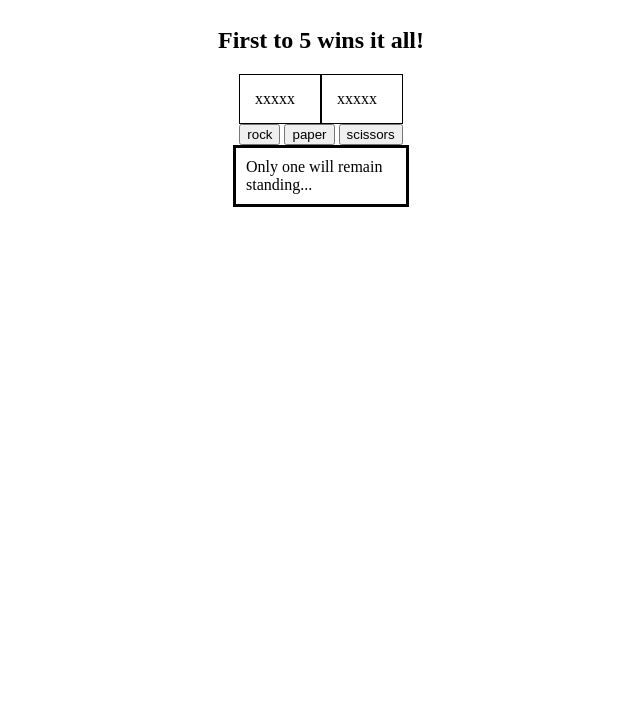
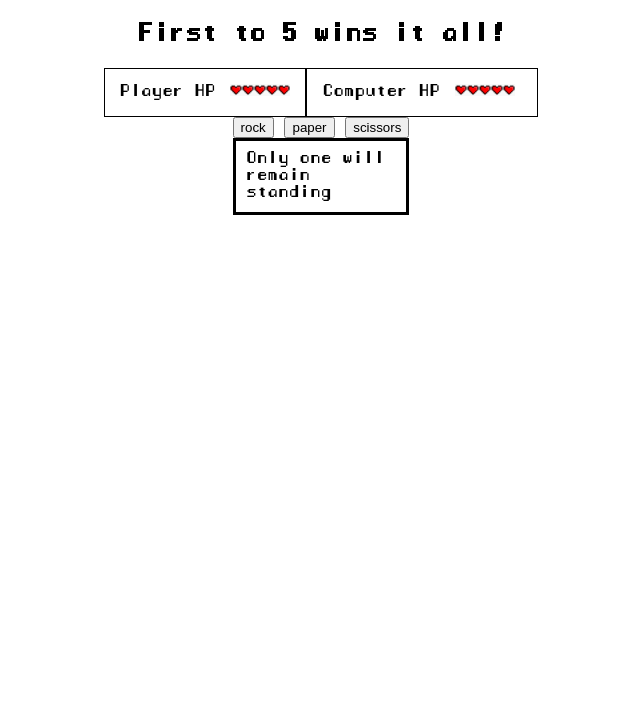
Before and after one commit to blueberryhan/rock-paper-scissors, a plain HTML site: page index.html in a window 1280 px wide. Shown: the part 81-800 px from the top of the page, without its empty margins (319-959 px from the left). Drawn offline with Linux system fonts and the light colour scheme.

Commit message:
add heart icons for hp and video game font

```diff
--- a/index.html
+++ b/index.html
@@ -12,18 +12,20 @@
     <h2>First to 5 wins it all!</h2>
     <div class="scores">
         <div class="player-score">
-            <div>x</div>
-            <div>x</div>
-            <div>x</div>
-            <div>x</div>
-            <div>x</div>
+            Player HP
+            <div class="player-hp-icon"><img src="heart.png" alt="heart-icon" class="hp-heart"></div>
+            <div><img src="heart.png" alt="heart-icon" class="hp-heart"></div>
+            <div><img src="heart.png" alt="heart-icon" class="hp-heart"></div>
+            <div><img src="heart.png" alt="heart-icon" class="hp-heart"></div>
+            <div><img src="heart.png" alt="heart-icon" class="hp-heart"></div>
         </div>
         <div class="computer-score">
-            <div>x</div>
-            <div>x</div>
-            <div>x</div>
-            <div>x</div>
-            <div>x</div>
+            Computer HP
+            <div class="player-hp-icon"><img src="heart.png" alt="heart-icon" class="hp-heart"></div>
+            <div><img src="heart.png" alt="heart-icon" class="hp-heart"></div>
+            <div><img src="heart.png" alt="heart-icon" class="hp-heart"></div>
+            <div><img src="heart.png" alt="heart-icon" class="hp-heart"></div>
+            <div><img src="heart.png" alt="heart-icon" class="hp-heart"></div>
         </div>
     </div>
     <div class="buttons">
--- a/script.js
+++ b/script.js
@@ -70,19 +70,20 @@ function playRound(playerSelection, computerSelection) {
     console.log(totalPlayerScore);
     roundEnd();
     return `you win, good job! im proud of you. you chose rock,
-    and the computer chose scissors. your huge, hard rock completely
-    pounded those flimsy scissors. now, the computer wont be coming home
+    and the computer chose scissors. your huge, hard rock
+    pounded those flimsy scissors hard. now, the computer wont be coming home
     to his children.`;
 
 } else if (playerSelection === 'rock' && computerSelection === 'rock') {
-    return 'it\'s a tie. you both chose rock.';
+    return 'it\'s a tie. you both chose rock. ram ranch really rocks';
 
 } else if (playerSelection === 'paper' && computerSelection === 'rock') {
     computerScore.removeChild(computerScore.lastElementChild);
     totalPlayerScore++;
     console.log(totalPlayerScore);
     roundEnd();
-    return `you win! you chose paper, and the computer chose rock. good job.`;
+    return `you win! you chose paper, and the computer chose rock. the paper
+    was a copy of a zootopia fanfiction. it read the paper and gave up on life.`;
 
 } else if (playerSelection === 'paper' && computerSelection === 'scissors') {
     playerScore.removeChild(playerScore.lastElementChild);
@@ -93,22 +94,27 @@ function playRound(playerSelection, computerSelection) {
     youre going to have to send $52 to the following venmo account: @thegoatse`;
 
 } else if (playerSelection === 'paper' && computerSelection === 'paper') {
-    return 'it\'s a tie. you both chose paper.';
+    return `it\'s a tie. you both chose paper. did you know that paper was
+    invented in lei-yang, china by tsai lun? if that is not correct im sorry.`;
+
 } else if (playerSelection === 'scissors' && computerSelection === 'rock') {
     playerScore.removeChild(playerScore.lastElementChild);
     totalComputerScore++;
     console.log(totalComputerScore);
     roundEnd();
-    return 'you lose. the computer chose rock and you chose scissors';
+    return `you lose. the computer chose rock and you chose scissors. this is
+    disappointing, much like my programming abilities.`;
+
 } else if (playerSelection === 'scissors' && computerSelection === 'paper') {
     computerScore.removeChild(computerScore.lastElementChild);
     totalPlayerScore++;
     console.log(totalPlayerScore);
     roundEnd();
-    return 'you win!!! c:';
+    return `you win!!! c: dont listen to the people who upset you. youre
+    worth something. everyone loves you. nobody hates you`;
 
 } else if (playerSelection === 'scissors' && computerSelection === 'scissors') {
-    return 'it\'s a tie. you both chose scissors.';
+    return `it\'s a tie. you both chose scissors. now, i will commit sudoku`;
 
 } else {
     return 'wait, what? please input either rock, paper or scissors c:';
--- a/styles.css
+++ b/styles.css
@@ -2,6 +2,7 @@ body {
     display: flex;
     flex-direction: column;
     align-items: center;
+    font-family: manaspc;
 }
 
 .results {
@@ -17,14 +18,14 @@ body {
 
 .player-score {
     border: 1px black solid;
-    width: 50px;
+    width: 200x;
     padding: 15px;
     display: flex;
 }
 
 .computer-score {
     border: 1px black solid;
-    width: 50px;
+    width: 200px;
     padding: 15px;
     display: flex;
 }
@@ -33,3 +34,16 @@ body {
     margin: 0;
     padding: 0;
 }
+
+@font-face {
+    font-family: manaspc;
+    src: url(manaspc.ttf);
+}
+
+.player-hp-icon, .computer-hp-icon {
+    margin-left: 15px;
+}
+
+.hp-heart {
+    width: 12px;
+}
```
Also changed, not shown: heart.png (added), manaspc.ttf (added).
